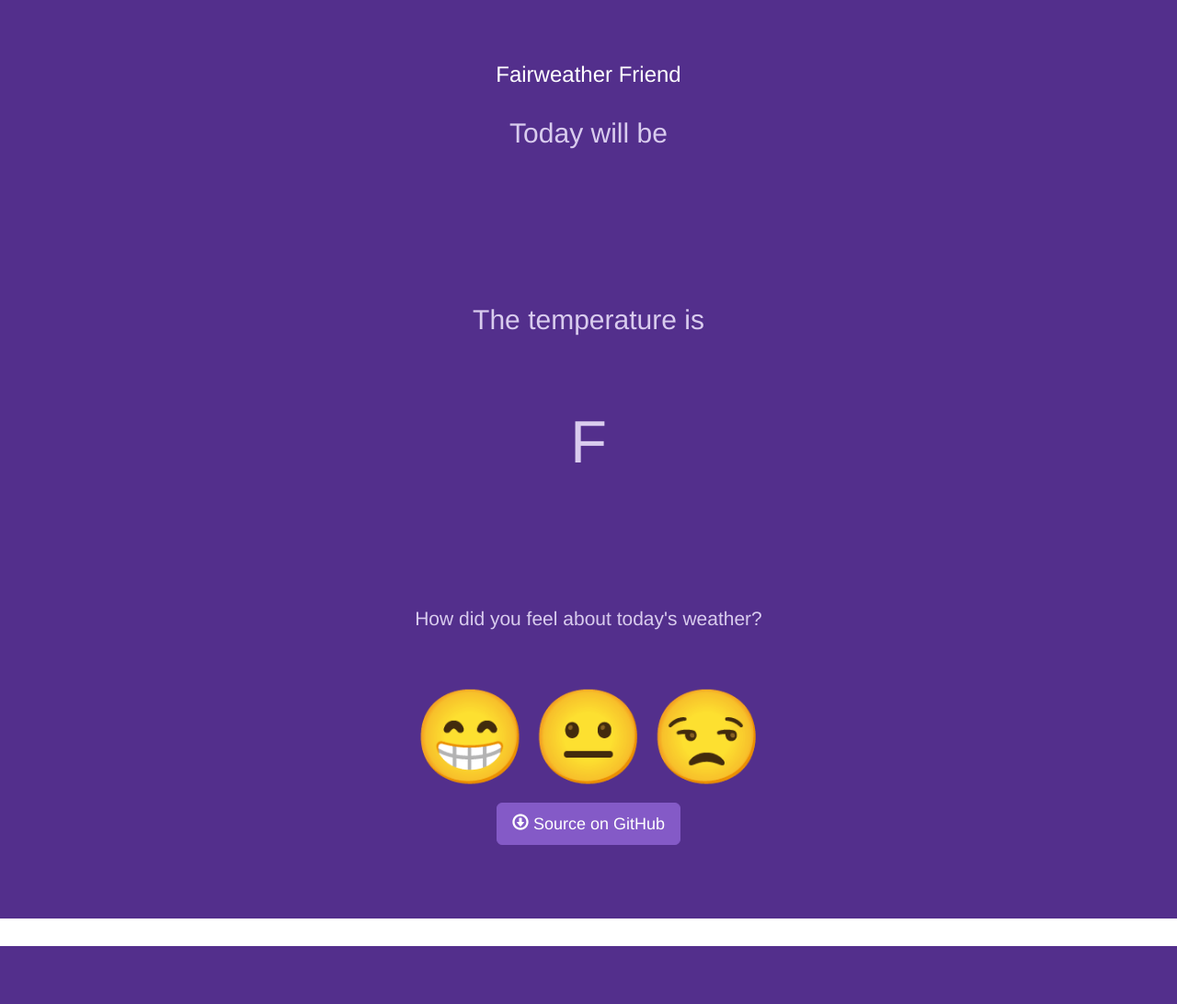
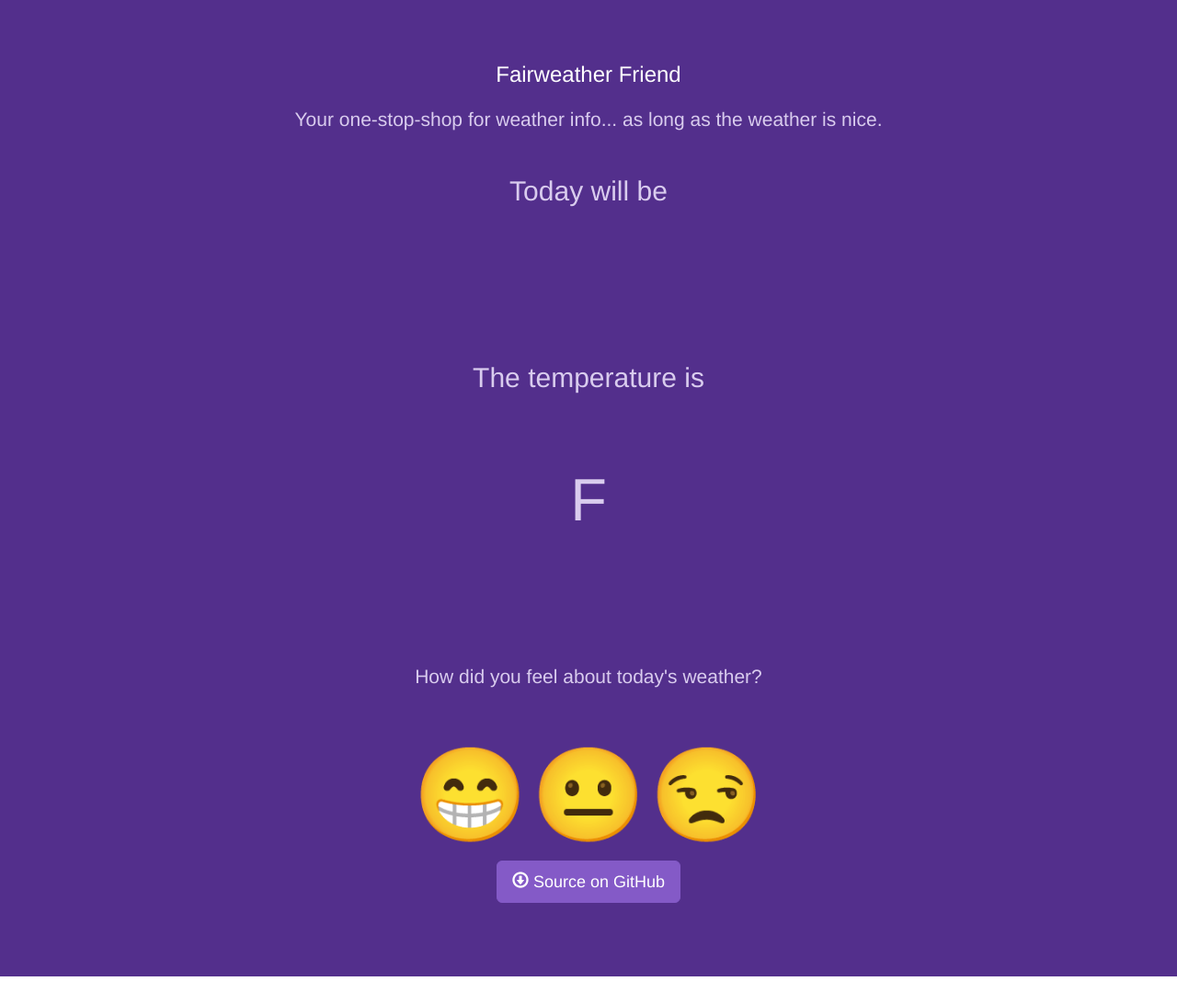
Before and after one commit to umaunni3/fairweatherfriend, a Django app: template hello/templates/index.html in a window 1280 px wide. Shown: the part 51-1143 px from the top of the page at 92% size. Before the commit the page ends 1080 px from the top, so only its background shows below. Run offline with Django 3.2, Linux system fonts and the light colour scheme; the template is opened without the code that fills it, so the values that code supplies are empty; some libraries are stand-ins or nearby versions.

Commit message:
added tagline to the website main page

```diff
--- a/hello/templates/index.html
+++ b/hello/templates/index.html
@@ -11,6 +11,7 @@
     </a>
 -->
     <h3>Fairweather Friend</h3>
+      <p>Your one-stop-shop for weather info... as long as the weather is nice.</p>
 
       {% if is_quote %}
         <p style="font-size: 60px"><i> {{ data.quote }} </i></p>
```
